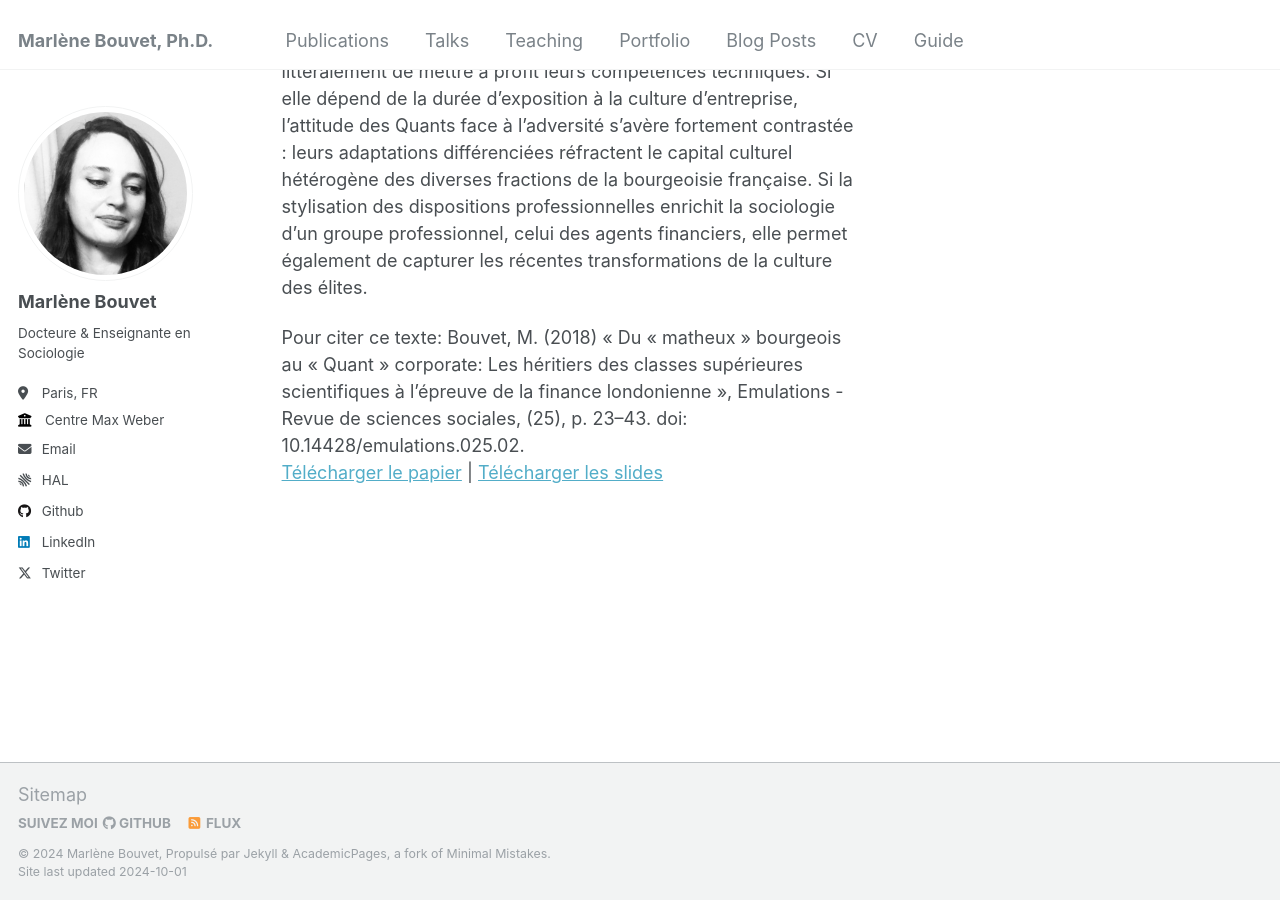
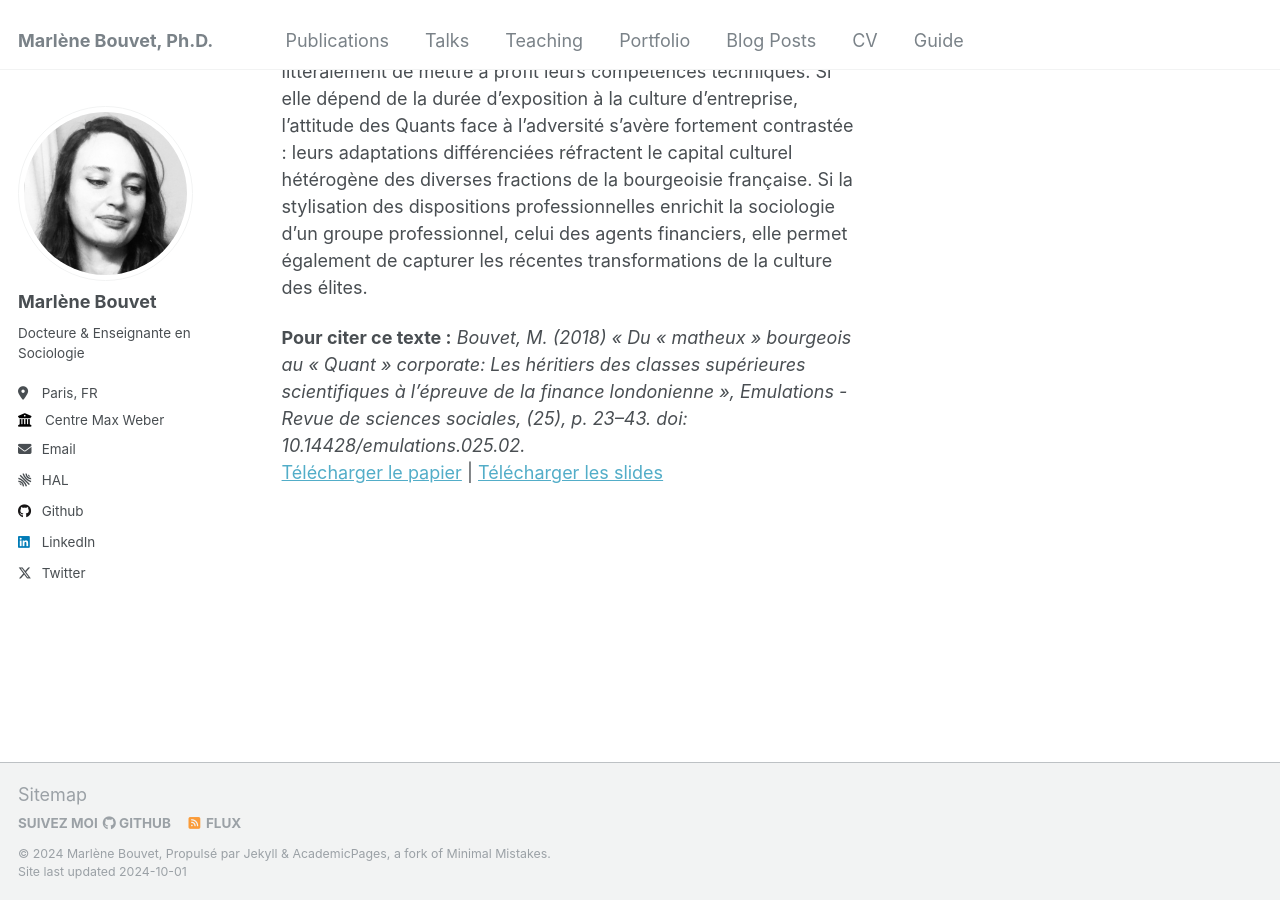
Before and after one commit to marlenebouvet/marlenebouvet.fr, a Jekyll site: the page built from _pages/publications.html, in a window 1280 px wide and 900 px high, scrolled down 1898 px. Built offline with Jekyll 4.4.1, drawn with Linux system fonts in a browser that asks for light colours; some web fonts are replaced; some of the changed text lies outside the part shown.

Commit message:
again on publication layout

```diff
--- a/_data/ui-text.yml
+++ b/_data/ui-text.yml
@@ -136,7 +136,7 @@ fr: &DEFAULT_FR
   comment_success_msg        :
   comment_error_msg          :
   loading_label              :
-  recommended_citation	     : "Pour citer ce texte:"
+  recommended_citation	     : "Pour citer ce texte :"
   dwnl_paper		     : "Télécharger le papier"
   dwnl_slides		     : "Télécharger les slides"
 
--- a/_includes/archive-single.html
+++ b/_includes/archive-single.html
@@ -55,13 +55,13 @@
     {% endif %}
 
     {% if post.citation and post.paperurl and post.slidesurl %}
-      <p>{{ site.data.ui-text[site.locale].recommended_citation | default: "Recommended citation:" }} {{ post.citation }}<br /><a href="{{ post.paperurl }}">{{ site.data.ui-text[site.locale].dwnl_paper | default: "Download Paper" }}</a> | <a href="{{ post.slidesurl }}">{{ site.data.ui-text[site.locale].dwnl_slides | default: "Download Slides" }}</a></p>
+      <p><strong>{{ site.data.ui-text[site.locale].recommended_citation | default: "Recommended citation:" }}</strong> <em>{{ post.citation }}</em><br /><a href="{{ post.paperurl }}">{{ site.data.ui-text[site.locale].dwnl_paper | default: "Download Paper" }}</a> | <a href="{{ post.slidesurl }}">{{ site.data.ui-text[site.locale].dwnl_slides | default: "Download Slides" }}</a></p>
     {% elsif post.citation and post.paperurl %}
-      <p>{{ site.data.ui-text[site.locale].recommended_citation | default: "Recommended citation:" }} {{ post.citation }}<br /><a href="{{ post.paperurl }}">{{ site.data.ui-text[site.locale].dwnl_paper | default: "Download Paper" }}</a></p>
+      <p><strong>{{ site.data.ui-text[site.locale].recommended_citation | default: "Recommended citation:" }}</strong> <em>{{ post.citation }}</em><br /><a href="{{ post.paperurl }}">{{ site.data.ui-text[site.locale].dwnl_paper | default: "Download Paper" }}</a></p>
     {% elsif post.citation and post.slidesurl %}
-      <p>{{ site.data.ui-text[site.locale].recommended_citation | default: "Recommended citation:" }} {{ post.citation }}<br /><a href="{{ post.slidesurl }}">{{ site.data.ui-text[site.locale].dwnl_slides | default: "Download Slides" }}</a></p>
+      <p><strong>{{ site.data.ui-text[site.locale].recommended_citation | default: "Recommended citation:" }}</strong> <em>{{ post.citation }}</em><br /><a href="{{ post.slidesurl }}">{{ site.data.ui-text[site.locale].dwnl_slides | default: "Download Slides" }}</a></p>
     {% elsif post.citation %}
-      <p>{{ site.data.ui-text[site.locale].recommended_citation | default: "Recommended citation:" }} {{ post.citation }}</p>
+      <p><strong>{{ site.data.ui-text[site.locale].recommended_citation | default: "Recommended citation:" }}</strong> <em>{{ post.citation }}</em></p>
     {% elsif post.paperurl %}
       <p><a href=" {{ post.paperurl }} ">{{ site.data.ui-text[site.locale].dwnl_paper | default: "Download Paper" }}</a></p>
     {% elsif post.slidesurl %}
```
